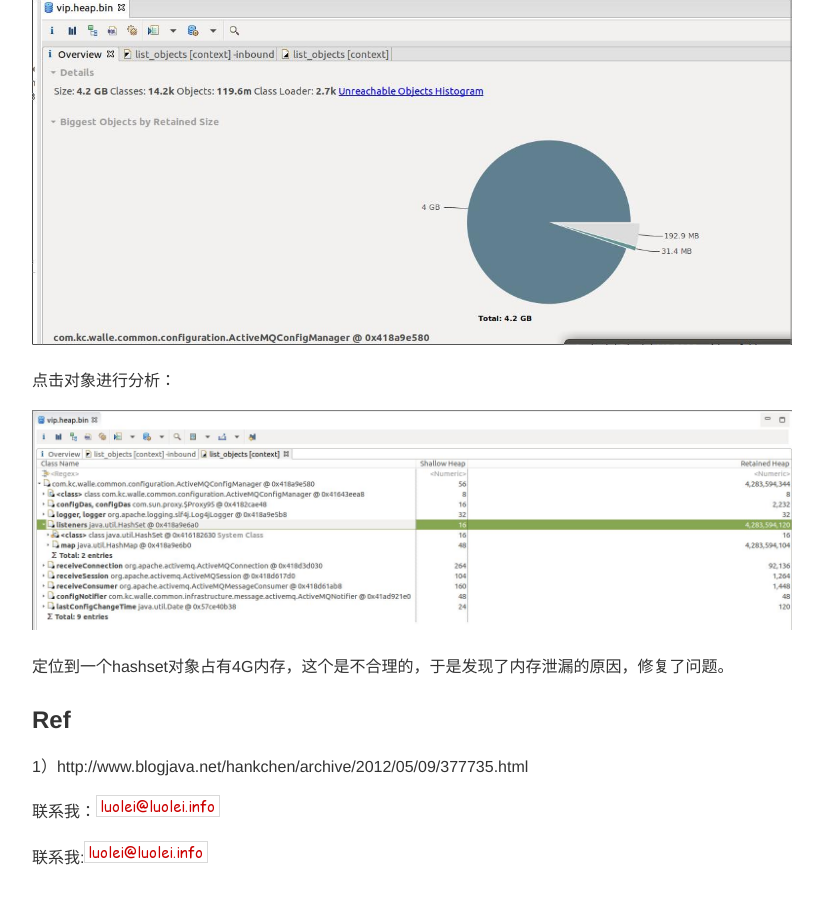
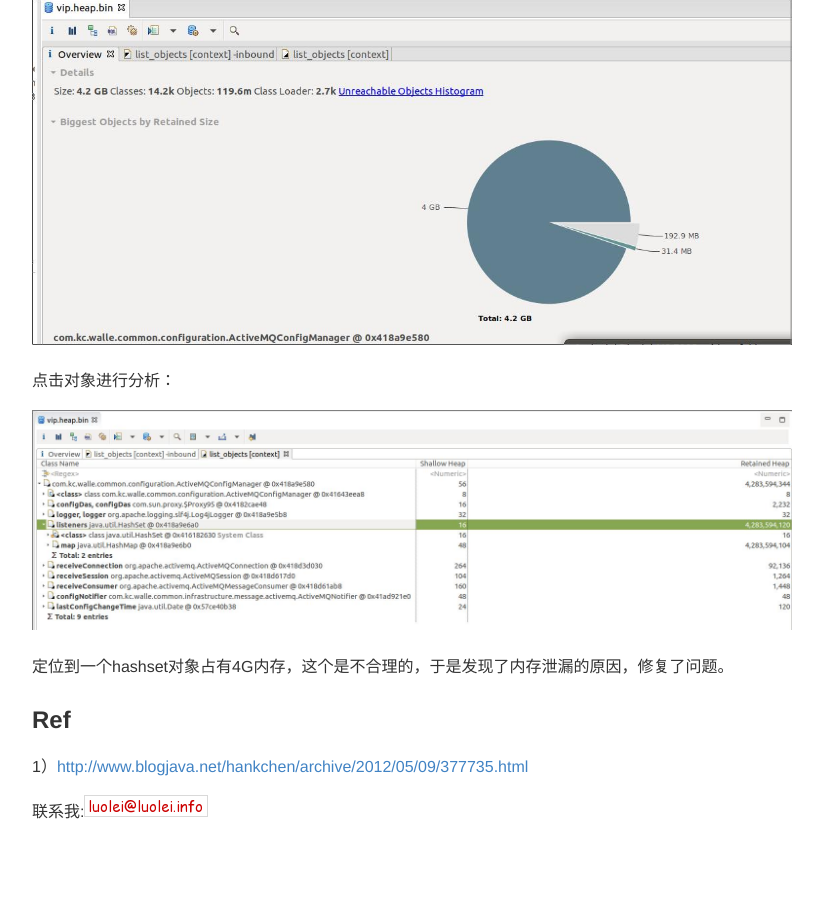
Before and after one commit to luoleicn/luoleicn.github.io, a Jekyll site: the page built from _posts/2017-02-11-javaprofile.md, in a window 1280 px wide and 900 px high, scrolled down 2079 px. Shown: the whole window, without its empty margins (243-1066 px from the left). Built offline with Jekyll 4.4.1, drawn with Linux system fonts in a browser that asks for light colours; after the commit the page ends 2934 px from its top, so only the background shows below that; some of the changed lines change nothing that is shown.

Commit message:
small changes

```diff
--- a/_posts/2017-02-11-javaprofile.md
+++ b/_posts/2017-02-11-javaprofile.md
@@ -19,7 +19,8 @@ title: Java内存泄漏分析
 
 	jstack pid
 
-结果如下图![image](http://www.luolei.info/source/images/jstack.jpg)
+结果如下图
+![image](http://www.luolei.info/source/images/jstack.jpg)
 
 在dump出来的java堆栈信息中没有找到线程57804的信息，于是又使用到了linux命令查线程堆栈
 
@@ -44,6 +45,4 @@ title: Java内存泄漏分析
 定位到一个hashset对象占有4G内存，这个是不合理的，于是发现了内存泄漏的原因，修复了问题。
 
 ### Ref
-1）http://www.blogjava.net/hankchen/archive/2012/05/09/377735.html
-
-联系我：![image](http://www.luolei.info/source/images/email.png)
+1）[http://www.blogjava.net/hankchen/archive/2012/05/09/377735.html](http://www.blogjava.net/hankchen/archive/2012/05/09/377735.html)
```
